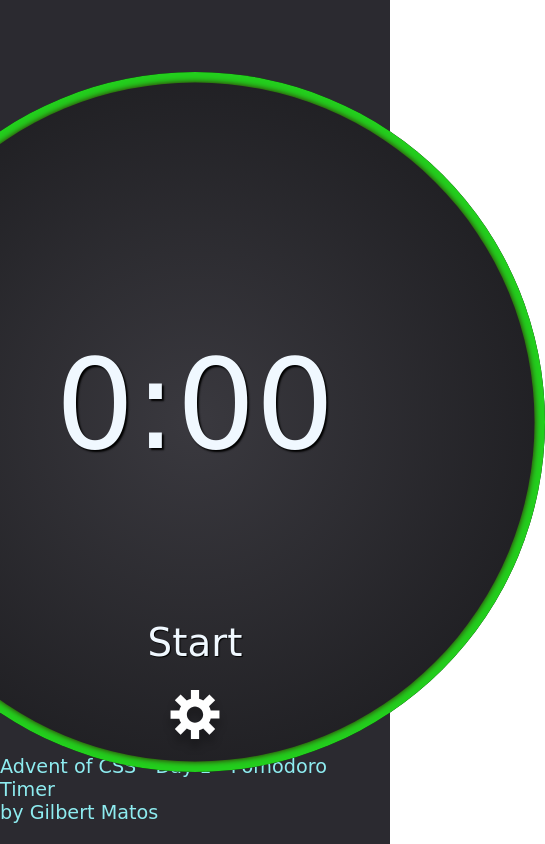
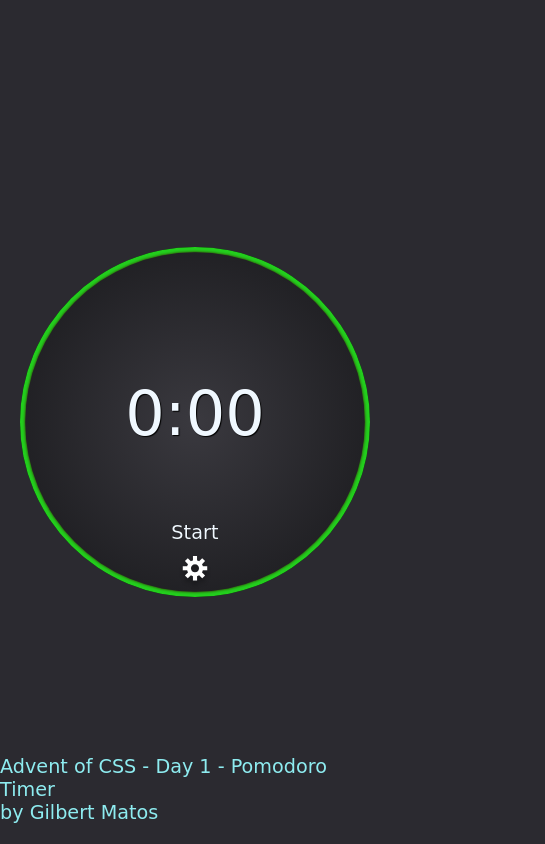
Before and after one commit to treblig-punisher/Pomodoro-Timer-GitHub, a plain HTML site: page index.html in a window 390 px wide. Shown: the whole page, 545 px wide, since content can reach past the window. Drawn offline with Linux system fonts and the light colour scheme.

Commit message:
mobile version check

```diff
--- a/stylesheet.css
+++ b/stylesheet.css
@@ -11,15 +11,30 @@ body{
     margin: 0;
     font-size: 18px;
     font-family: 'Bebas Neue', cursive;
+    background-color: #2B2A30;
 }
+
 .wrapper{
     display: flex;
     flex-direction: row;
     justify-content: center;
     align-items: center;
-    background-color: #2B2A30;
+
     width: auto;
     height: 100vh;
+}
+@media (max-width: 400px)
+{
+    .wrapper{
+        display: flex;
+        flex-direction: row;
+        justify-content: center;
+        align-items: center;
+
+        width: auto;
+        height: 100vh;
+        transform: scale(0.5);
+    }
 }
 
 .circle{
```
